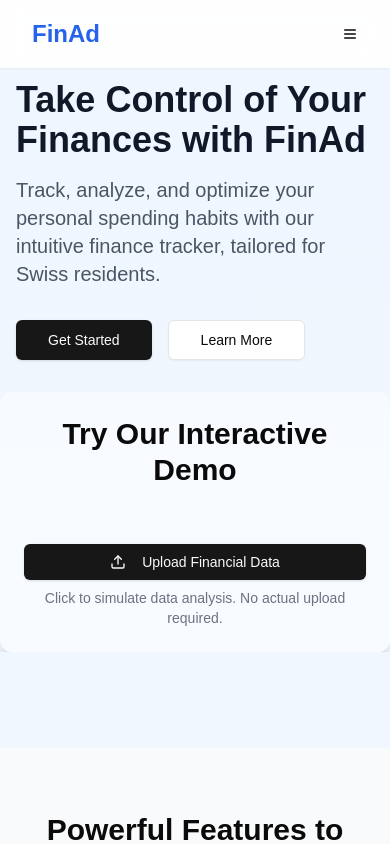
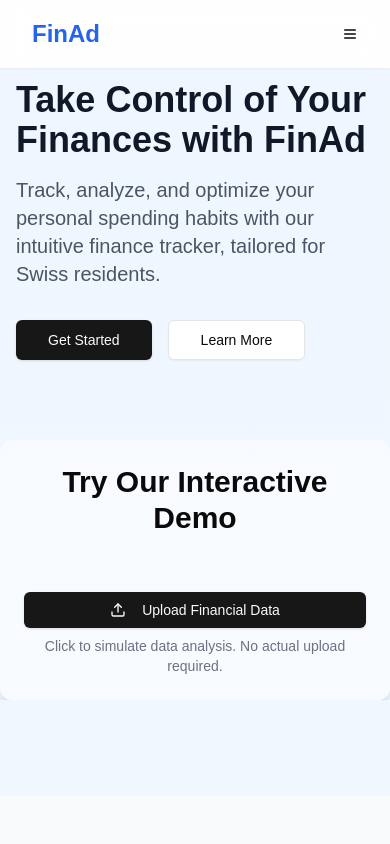
Before and after one commit to noelfischer/finad, a Next.js app: page / in a window 390 px wide. Shown: the top 844 px of the page. Built offline with nearby package versions, Linux system fonts and the light colour scheme.

Commit message:
Adjust margin for Hero component to enhance layout consistency

```diff
--- a/components/Hero.tsx
+++ b/components/Hero.tsx
@@ -19,7 +19,7 @@ export default function Hero() {
               <Button variant="outline" size="lg" asChild><Link href="#how-it-works">Learn More</Link></Button>
             </div>
           </div>
-          <div className="lg:w-1/2 mb-8 lg:pl-16 2xl:pl-48 w-full w-screen overflow-x-hidden sm:w-full sm:overflow-x-visible">
+          <div className="mt-12 sm:mt-0 lg:w-1/2 mb-8 lg:pl-16 2xl:pl-48 w-full w-screen overflow-x-hidden sm:w-full sm:overflow-x-visible">
             <InteractiveDashboardDemo />
           </div>
         </div>
```
